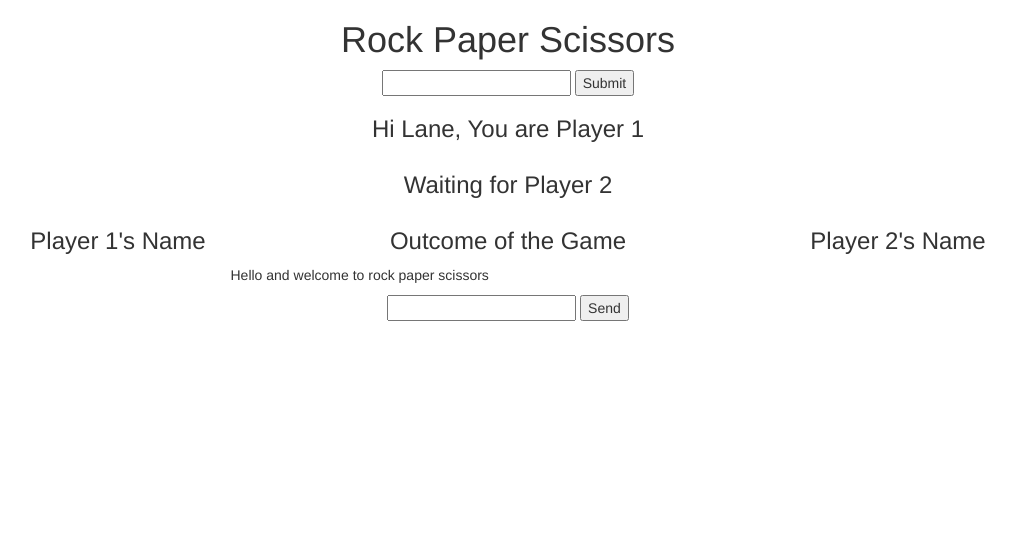
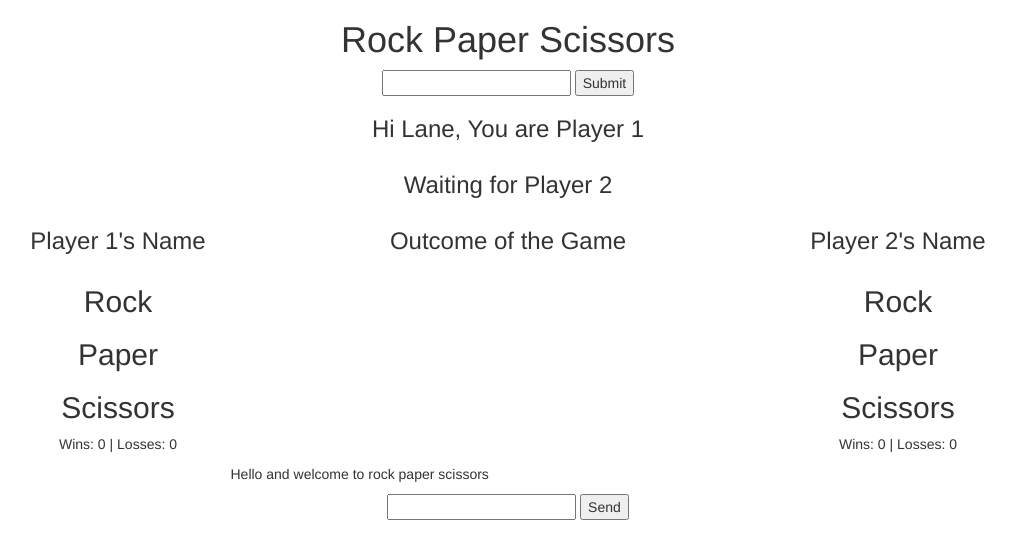
Before and after one commit to laneelliott/rps-multiplayer, a plain HTML site: page index.html in a window 1280 px wide. Shown: the whole page, without its empty margins (132-1148 px from the left). Drawn offline with nearby package versions, Linux system fonts and the light colour scheme.

Commit message:
Added wins/losses container

```diff
--- a/index.html
+++ b/index.html
@@ -39,6 +39,14 @@
 				<div class="row text-center">
 					<h3>Player 1's Name</h3>
 				</div>
+				<div class="text-center">
+					<h2>Rock</h2>
+					<h2>Paper</h2>
+					<h2>Scissors</h2>
+				</div>
+				<div class="row text-center">
+					<p>Wins: 0 | Losses: 0</p>
+				</div>
 			</div> <!-- end col-sm-4 -->
 			<div class="col-sm-4 game-view" id="outcome">
 				<div class="row  text-center">
@@ -48,6 +56,14 @@
 			<div class="col-sm-4 game-view" id="player2">
 				<div class="row  text-center">
 					<h3>Player 2's Name</h3>
+				</div>
+				<div class="text-center">
+					<h2>Rock</h2>
+					<h2>Paper</h2>
+					<h2>Scissors</h2>
+				</div>
+				<div class="row text-center">
+					<p>Wins: 0 | Losses: 0</p>
 				</div>
 			</div> <!-- end col-sm-4 -->
 		</div> <!-- end row -->
```
